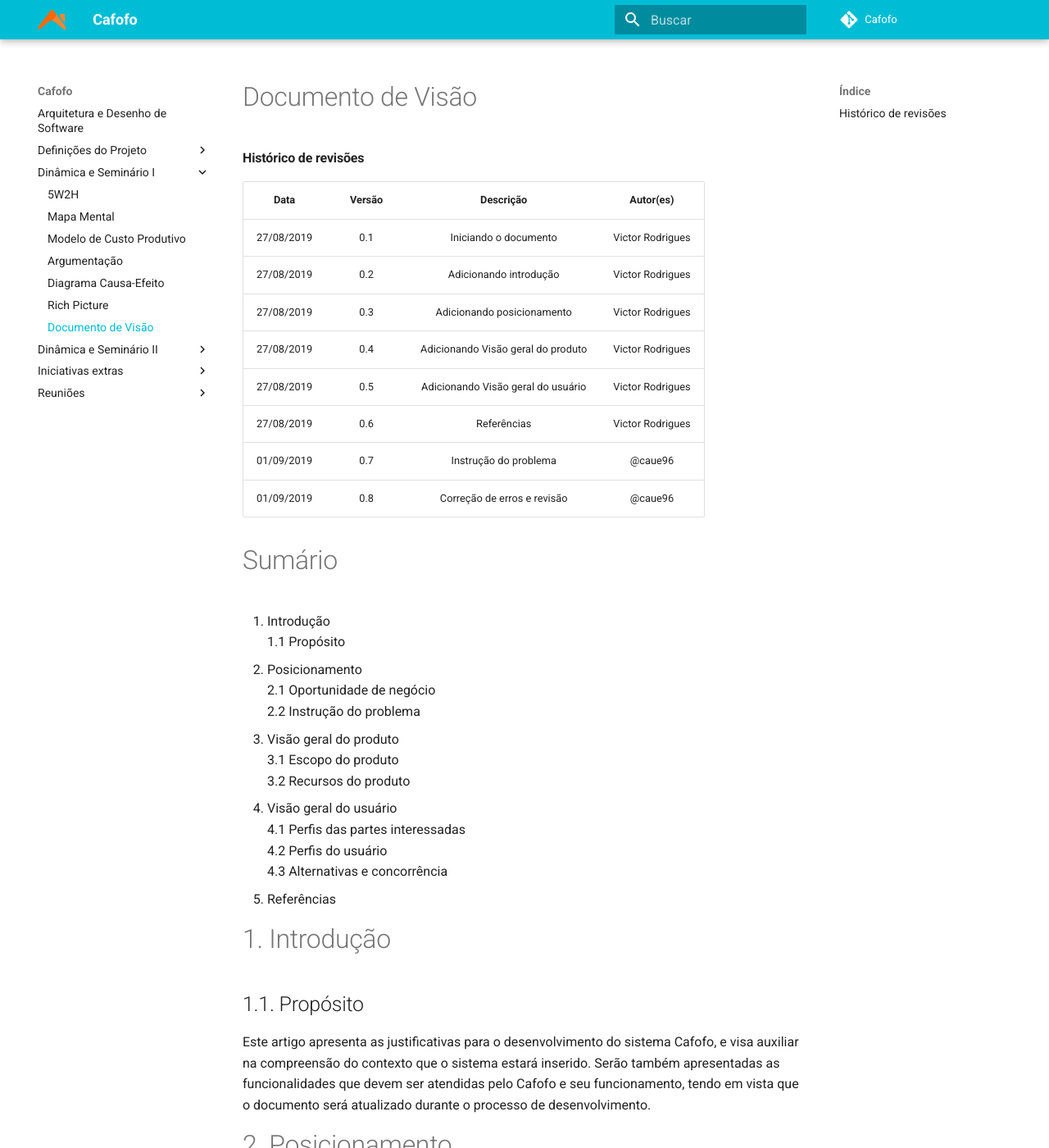
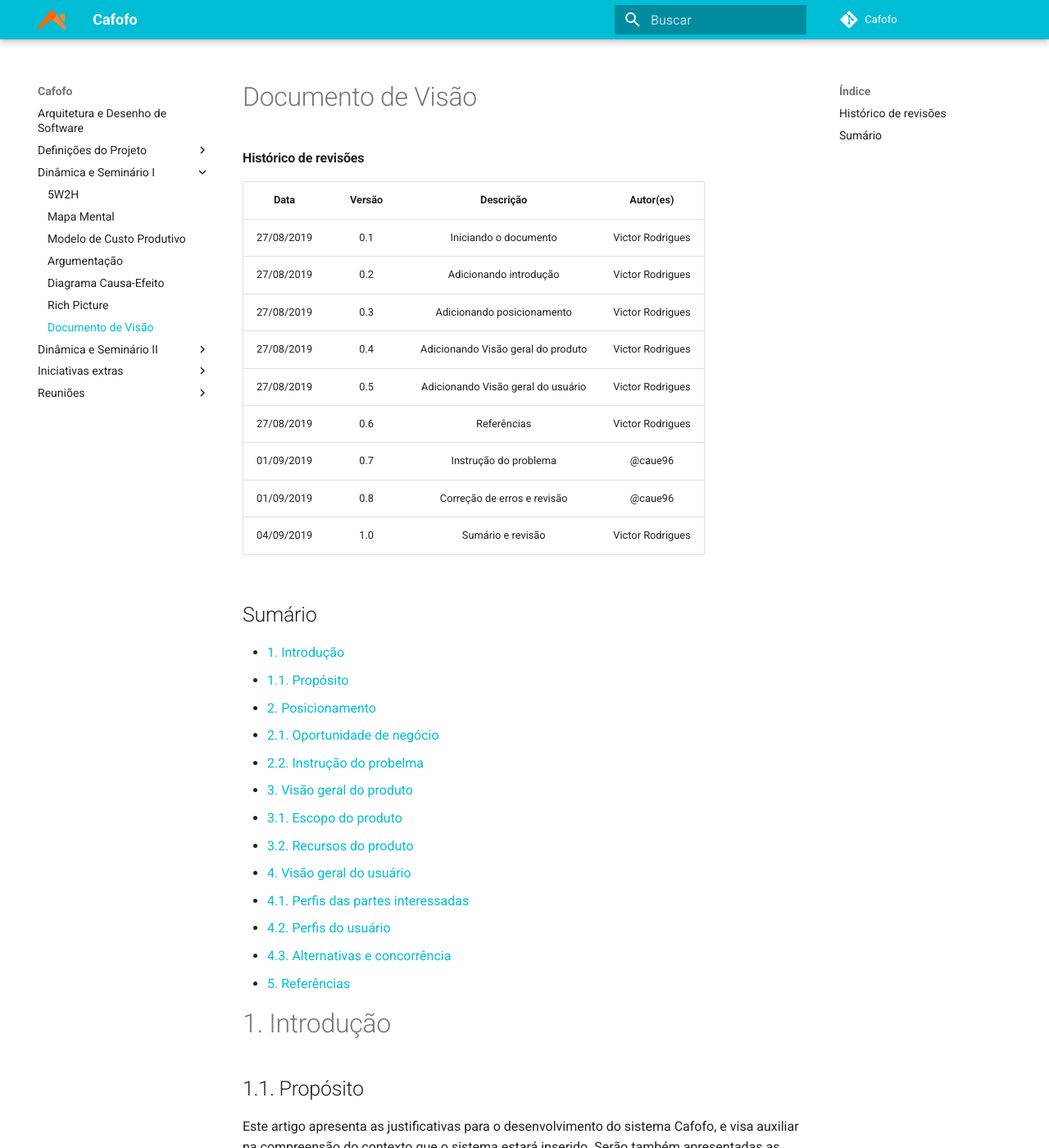
Before and after one commit to desenho-2019/Wiki, an MkDocs documentation site: the page built from docs/Dinâmica e Seminário I/visao.md, in a window 1280 px wide and 1400 px high. Shown: the whole window at 82% size. Built offline with MkDocs 1.6.1 and Material for MkDocs 9.7.7, drawn with Linux system fonts in a browser that asks for light colours.

```diff
--- a/docs/Dinâmica e Seminário I/visao.md
+++ b/docs/Dinâmica e Seminário I/visao.md
@@ -1,6 +1,6 @@
-# Documento de Visão
+# Documento de Visão <!-- omit in toc -->
 
-#### Histórico de revisões
+#### Histórico de revisões <!-- omit in toc -->
 |    Data    | Versão |       Descrição       |    Autor(es)     |
 | :--------: | :----: | :-------------------: | :--------------: |
 | 27/08/2019 |  0.1   | Iniciando o documento | Victor Rodrigues |
@@ -11,22 +11,22 @@
 | 27/08/2019 |  0.6   | Referências | Victor Rodrigues |
 | 01/09/2019 |  0.7   | Instrução do problema | @caue96 |
 | 01/09/2019 |  0.8   | Correção de erros e revisão | @caue96 |
+| 04/09/2019 | 1.0 | Sumário e revisão | Victor Rodrigues |
 
-# Sumário
-
-1. Introdução<br>
-    1.1 Propósito
-2. Posicionamento<br>
-    2.1 Oportunidade de negócio<br>
-    2.2 Instrução do problema
-3. Visão geral do produto<br>
-    3.1 Escopo do produto<br>
-    3.2 Recursos do produto
-4. Visão geral do usuário<br>
-    4.1 Perfis das partes interessadas<br>
-    4.2 Perfis do usuário<br>
-    4.3 Alternativas e concorrência
-5. Referências
+## Sumário <!-- omit in toc -->
+- [1. Introdução](#1-introdu%c3%a7%c3%a3o)
+  - [1.1. Propósito](#11-prop%c3%b3sito)
+- [2. Posicionamento](#2-posicionamento)
+  - [2.1. Oportunidade de negócio](#21-oportunidade-de-neg%c3%b3cio)
+  - [2.2. Instrução do probelma](#22-instru%c3%a7%c3%a3o-do-probelma)
+- [3. Visão geral do produto](#3-vis%c3%a3o-geral-do-produto)
+  - [3.1. Escopo do produto](#31-escopo-do-produto)
+  - [3.2. Recursos do produto](#32-recursos-do-produto)
+- [4. Visão geral do usuário](#4-vis%c3%a3o-geral-do-usu%c3%a1rio)
+  - [4.1. Perfis das partes interessadas](#41-perfis-das-partes-interessadas)
+  - [4.2. Perfis do usuário](#42-perfis-do-usu%c3%a1rio)
+  - [4.3. Alternativas e concorrência](#43-alternativas-e-concorr%c3%aancia)
+- [5. Referências](#5-refer%c3%aancias)
 
 # 1. Introdução
 
```
Also changed, not shown: docs/Dinâmica e Seminário II/Diagrama de Gantt.md (added, +23 -0 lines).
